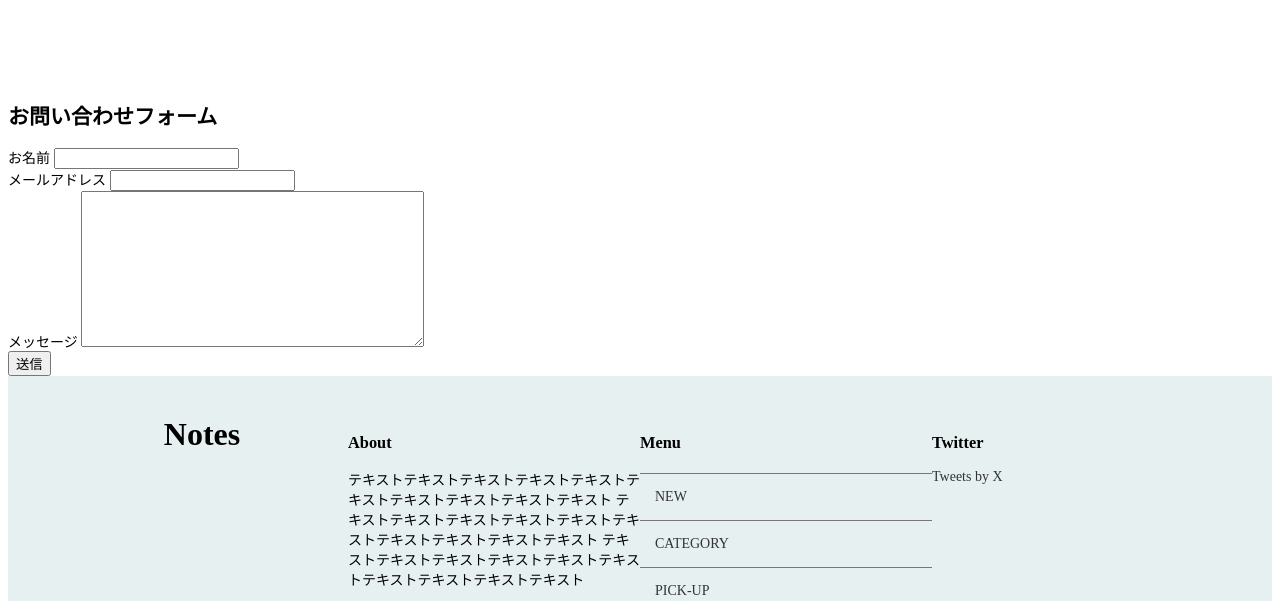
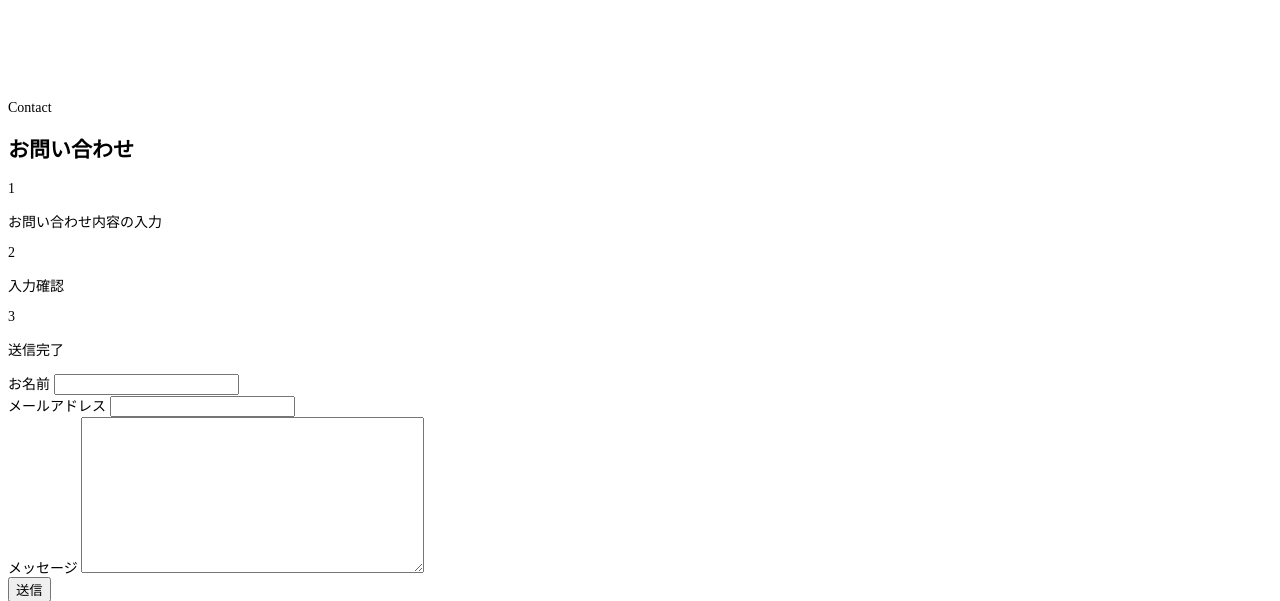
Before and after one commit to SushiRocket/django, a Django app: page /contact/ in a window 1280 px wide. Shown: the part 122-723 px from the top of the page. Run offline with Django 5.2, Linux system fonts and the light colour scheme; some libraries are stand-ins or nearby versions.

Commit message:
contact_formの上部を作成

```diff
--- a/project4/notes/templates/notes/contact_form.html
+++ b/project4/notes/templates/notes/contact_form.html
@@ -3,7 +3,26 @@
 {% load static %}
 
 {% block content %}
-<h2>お問い合わせフォーム</h2>
+<div class="contact-container">
+    <div class="contact-title">
+        Contact
+    </div>
+    <h2>お問い合わせ</h2>
+    <div class="step">
+        <div class="step-circle">1</div>
+        <p>お問い合わせ内容の入力</p>
+    </div>
+    <div class="step-line"></div>
+    <div class="step">
+    <div class="step-circle">2</div>
+        <p>入力確認</p>
+    </div>
+    <div class="step-line"></div>
+    <div class="step">
+        <div class="step-circle">3</div>
+        <p>送信完了</p>
+    </div>
+</div>
 
 <form action="" method="POST">
     {% csrf_token %}
```
